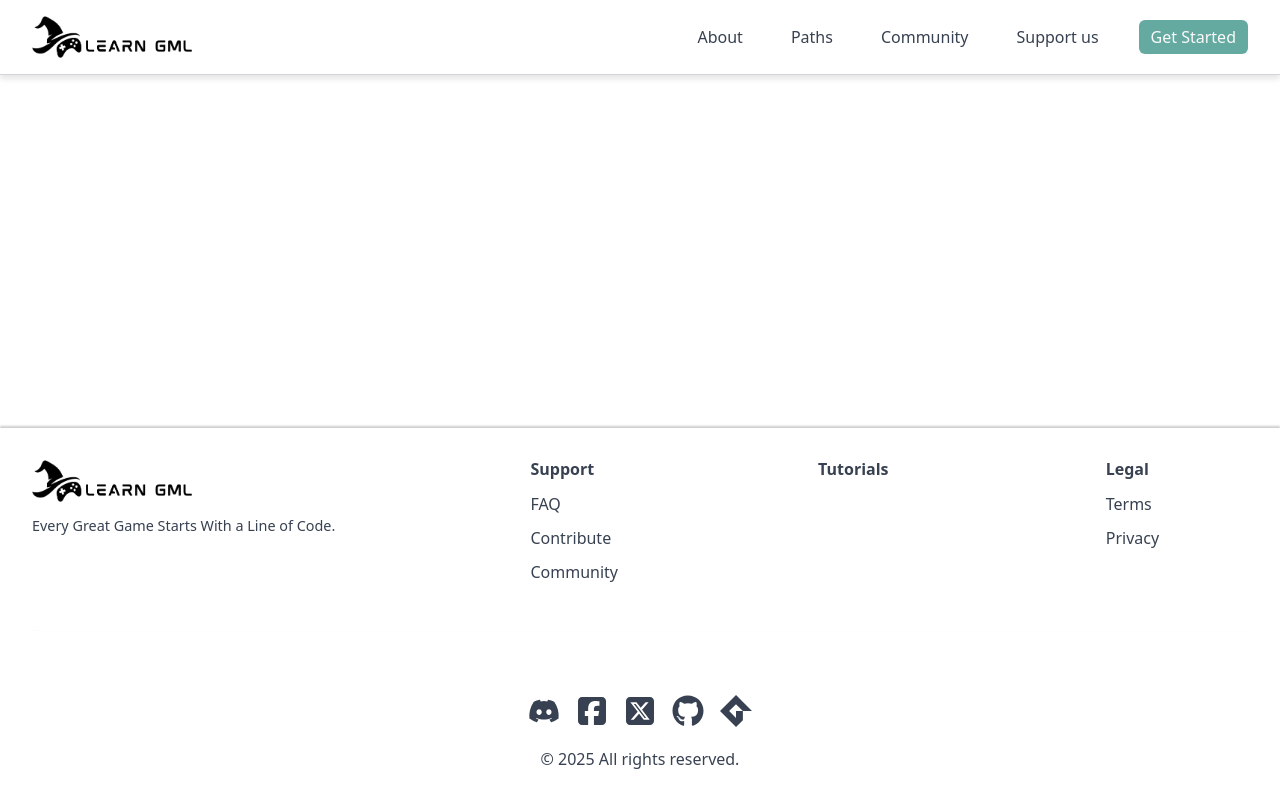
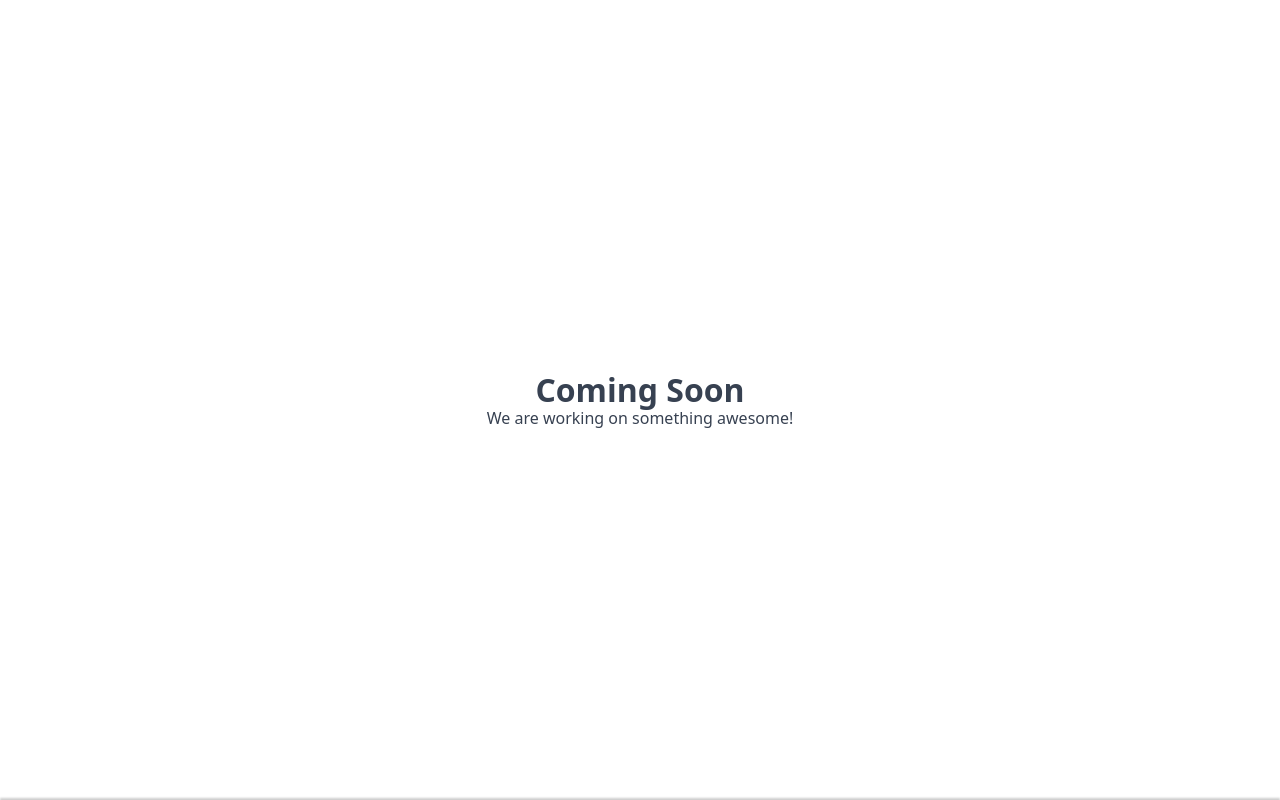
Before and after one commit to WhispererX/learn-gml, a React (Vite) app: page / in a window 1280 px wide. Shown: the top 800 px of the page. Built offline with nearby package versions, Linux system fonts and the light colour scheme.

Commit message:
Move ComingSoon to App.jsx

```diff
--- a/src/App.jsx
+++ b/src/App.jsx
@@ -1,11 +1,12 @@
 import './App.css';
 import Footer from './components/footer/footer';
 import Header from './components/header/header';
+import ComingSoon from './pages/coming-soon/ComingSoon';
 
 function App() {
   return (
     <>
-      <Header />
+      <ComingSoon/>
       <Footer></Footer>
     </>
   );
--- a/src/main.jsx
+++ b/src/main.jsx
@@ -3,7 +3,6 @@ import { createRoot } from 'react-dom/client';
 import { BrowserRouter, Routes, Route } from 'react-router';
 import './styles/index.css';
 import App from './App.jsx';
-import ComingSoon from './pages/coming-soon/ComingSoon.jsx';
 import TermsConditions from './pages/terms/TermsConditions.jsx';
 import PrivacyPolicy from './pages/privacy/PrivacyPolicy.jsx';
 
```
